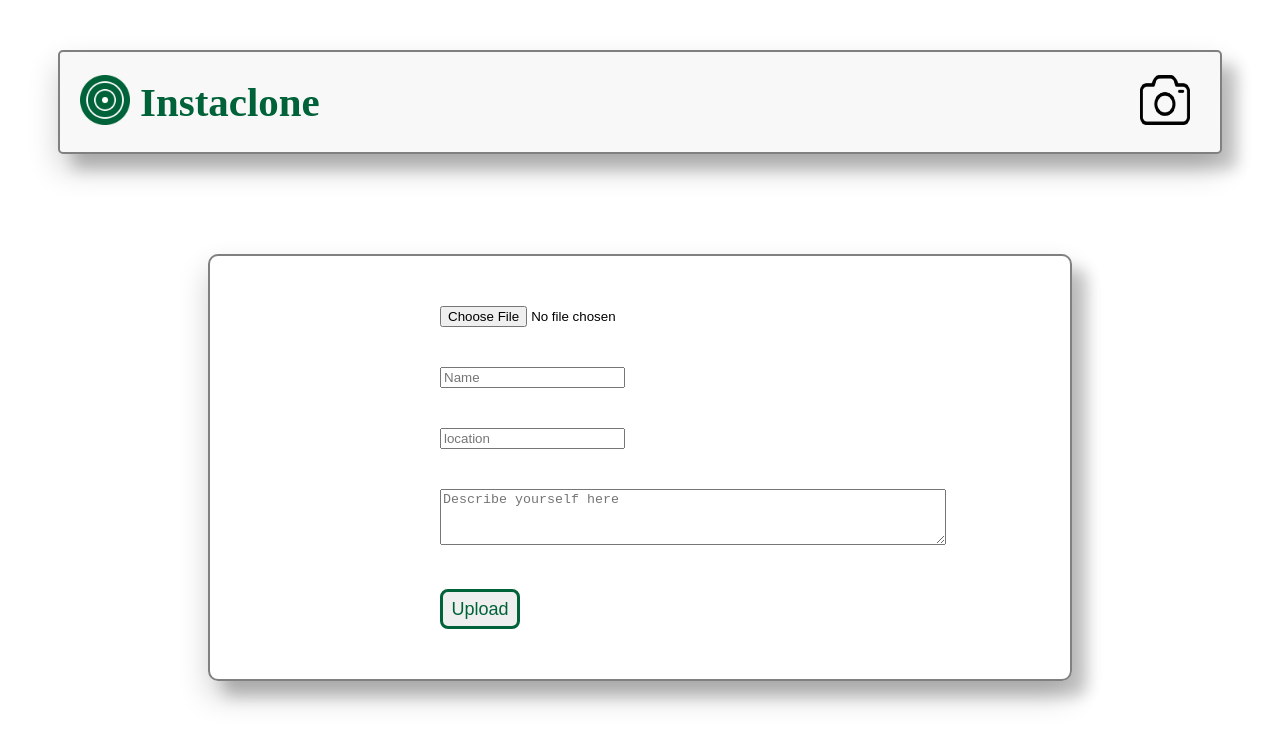
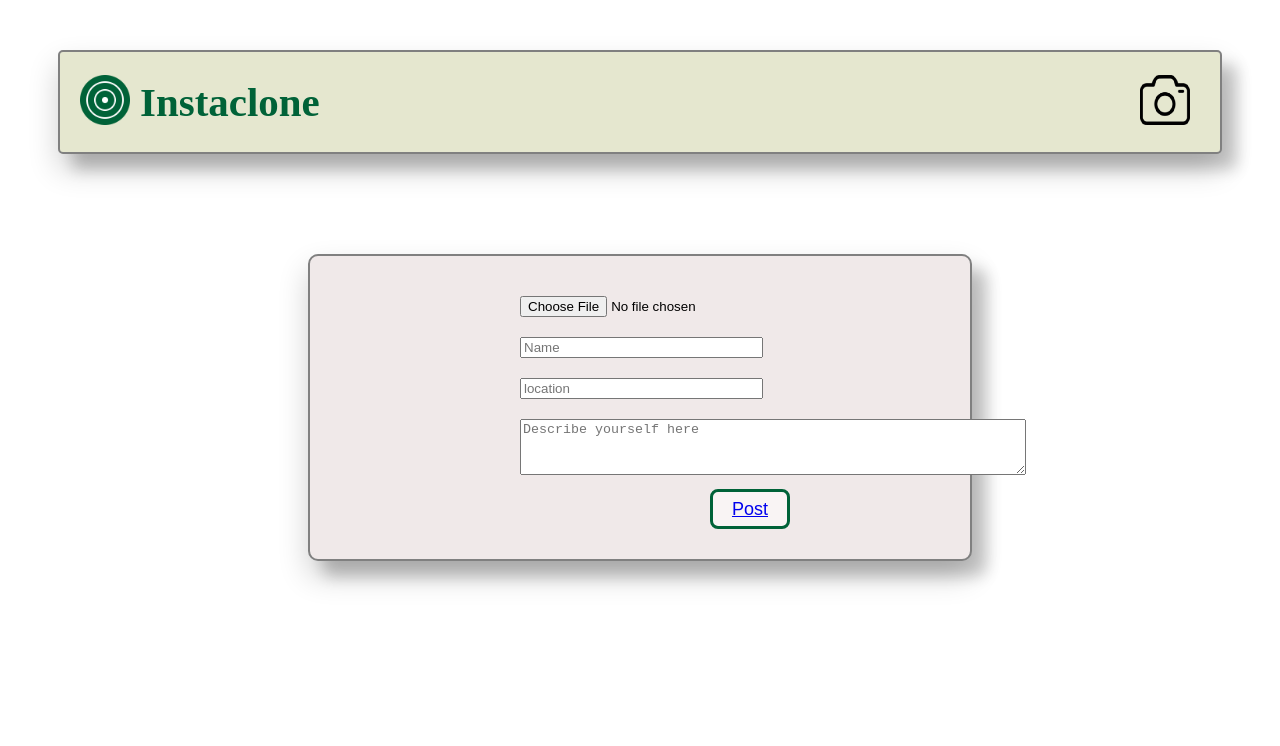
Before and after one commit to ShivkumarSalunkhe/InstaCloneProject, a React (Create React App) app: page /PostView/Form in a window 1280 px wide. Shown: the top 746 px of the page. Built offline with nearby package versions, Linux system fonts and the light colour scheme.

Commit message:
Final Touch

```diff
--- a/src/App.js
+++ b/src/App.js
@@ -15,6 +15,8 @@ function App() {
           <Route path="/" element={<LandingPage/>}/>
           <Route path="/PostView" element={<PostView/>}/>
           <Route path="/PostView/Form" element={<Form/>}/>
+          <Route path="/PostView/Form/Form" element={<PostView/>}/>
+
 
         </Routes>
       </BrowserRouter>
--- a/src/Components/Form/Form.css
+++ b/src/Components/Form/Form.css
@@ -1,15 +1,31 @@
 .Form{
     border: 2px solid gray;
     border-radius: 10px;
-    margin: 100px 200px 200px 200px;
+    margin: 100px 300px 200px 300px;
     padding: 30px;
     box-shadow: 15px 15px 15px 0 rgba(0, 0, 0, 0.2), 0 15px 30px 0 rgba(0, 0, 0, 0.19);
+    background-color: rgb(240, 233, 233);
+    padding-left: 200px;
+}
 
+input, textarea{
+    margin: 10px 10px 10px;
+    width: 235px;
+
+}
+.file.input{
+    width: 300px;
+}
+
+button:hover{
+    transform: scale(1.3);
+    z-index: 0.5;
 
 }
 
-input, textarea, button{
-    margin: 20px 20px 20px 200px;
+button{
+   margin-left: 200px;
+    background-color: rgb(249, 244, 244);
 
 }
 
--- a/src/Components/Form/Form.js
+++ b/src/Components/Form/Form.js
@@ -2,7 +2,7 @@ import React, { useState } from 'react'
 import Header from '../Header/Header'
 import "./Form.css"
 import axios from 'axios';
-
+import { Link } from 'react-router-dom';
 
 function Form() {
     const [input, setInput]= useState({
@@ -27,7 +27,6 @@ function Form() {
             location:input.location,
             Description:input.Description
         }
-
         axios.post("/create", newPost, config)
           console.log(newPost)
 
@@ -38,7 +37,7 @@ function Form() {
     <Header/>
     <form className='Form'>
 
-    <div>
+    <div className='file'>
         <input onChange={(event)=>{setInput({...input, PostImage: event.target.files[0]})}} type="file" name="PostImage" placeholder="Upload File Here"/>
     </div>
     <div className='name-location'>
@@ -47,10 +46,15 @@ function Form() {
 
         <input onChange={(event)=>{setInput({...input, location: event.target.value})}} type="text" name="location" placeholder="location"/>
     </div>
+
         <textarea onChange={(event)=>{setInput({...input, Description: event.target.value})}} type="text" name="Description" placeholder="Describe yourself here" />
-    <div>
-          <button onClick={handleClick}>Upload</button>
-    </div>
+
+      <div>
+          <button onClick={handleClick}><Link to="/PostView">Post</Link></button>
+      </div>
+
+
+
 
     </form>
     </>
--- a/src/Components/Header/Header.css
+++ b/src/Components/Header/Header.css
@@ -2,11 +2,16 @@
     display: flex;
     border: 2px solid gray;
     border-radius: 5px;
-    background-color: rgb(248, 248, 248);
+    background-color: rgb(229, 231, 207);
     margin: 20px;
     height: 100px;
     margin: 50px;
     box-shadow: 15px 15px 15px 0 rgba(0, 0, 0, 0.2), 0 15px 30px 0 rgba(0, 0, 0, 0.19)
+}
+.camera-icon:hover{
+    transform: scale(1.3);
+    z-index: 0.5;
+
 }
 
 .camera-icon{
--- a/src/Components/Header/Header.js
+++ b/src/Components/Header/Header.js
@@ -16,7 +16,7 @@ function Header() {
             </section>
 
             <section className='camera-icon'>
-            <Link to="Form">
+            <Link to="/PostView/Form">
                 <img  src={require('../../images/camera@2x.png')} alt='Camera'/>
             </Link>
             </section>
--- a/src/Components/LandingPage/LandingPage.js
+++ b/src/Components/LandingPage/LandingPage.js
@@ -12,7 +12,9 @@ function LandingPage() {
             <div>
             <h1>10x Team</h1>
             <Link to="/PostView">
+            <div>
               <button>Enter</button>
+            </div>
             </Link>
             </div>
         </div>
--- a/src/Components/PostView/PostView.css
+++ b/src/Components/PostView/PostView.css
@@ -0,0 +1,3 @@
+.PostView{
+    background-color: rgb(252, 182, 182);
+}
--- a/src/Components/PostView/PostView.js
+++ b/src/Components/PostView/PostView.js
@@ -1,7 +1,7 @@
 import React, { useEffect, useState } from 'react'
 import Card from '../../card'
 import Header from '../Header/Header'
-
+import './PostView.css'
 
 const PostView=()=> {
     const [posts, setPosts]=useState([])
--- a/src/card.css
+++ b/src/card.css
@@ -1,13 +1,21 @@
 .card{
     border: 1px solid gray;
     border-radius: 5px;
-    width: 400px;
+    width: 500px;
     margin: auto;
-    margin-top: 20px;
-    margin-bottom: 20px;
-    box-shadow: 15px 15px 15px 0 rgba(0, 0, 0, 0.2), 0 15px 30px 0 rgba(0, 0, 0, 0.19)
+    margin-top: 160px;
+    margin-bottom: 100px;
+    box-shadow: 15px 15px 15px 0 rgba(0, 0, 0, 0.2), 0 15px 30px 0 rgba(0, 0, 0, 0.19);
+    transition: 0.5s;
 
 }
+
+.card:hover{
+    transform: scale(1.3);
+    z-index: 1;
+
+}
+
 #date{
     margin-top: 10px;
 }
```
Also changed, not shown: src/card.js (+4 -4 lines).
